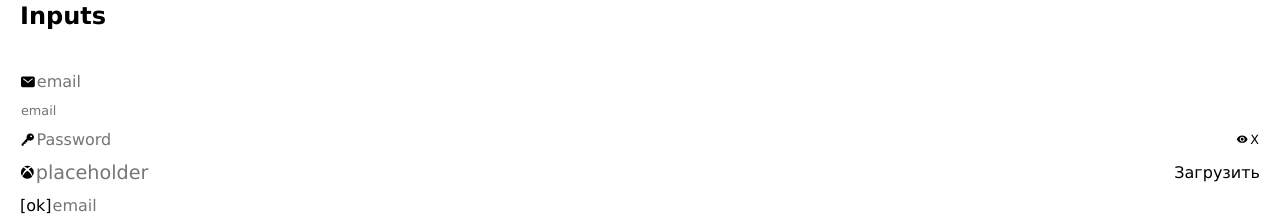
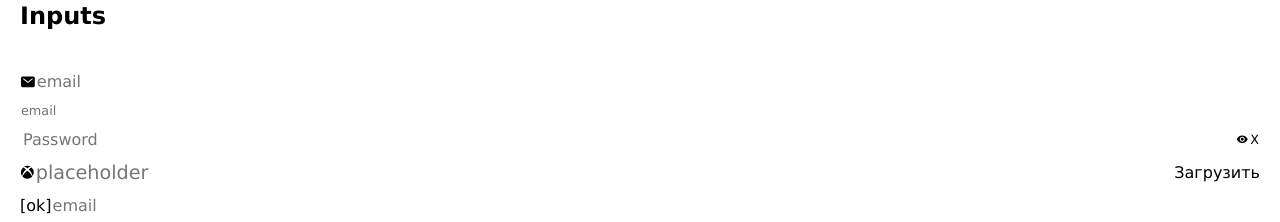
Before and after one commit to VanyaMate/react-ui-kit, a React (Vite) app: page / in a window 1280 px wide. Shown: the part 960-1182 px from the top of the page. Built offline with nearby package versions, Linux system fonts and the light colour scheme.

Commit message:
add IconLoader, update Button styles

```diff
--- a/src/_dev_/ComponentsPreview/InputPreview/InputPreview.tsx
+++ b/src/_dev_/ComponentsPreview/InputPreview/InputPreview.tsx
@@ -12,6 +12,7 @@ import {
     TooltipIcon,
 } from '../../../components/icons/TooltipIcon/ui/TooltipIcon';
 import { P } from '../../../components/typography/P/ui/P';
+import { IconLoader } from '../../../components/icons/IconLoader/ui/IconLoader';
 
 
 export type InputPreviewProps =
@@ -42,8 +43,8 @@ export const InputPreview: FC<InputPreviewProps> = memo(function InputPreview (p
                 placeholder={ 'Password' }
                 type={ 'password' }
                 extraPrefix={
-                    <Icon variant={ 'ghost' }>
-                        <IoKey/>
+                    <Icon variant={ 'ghost' } size={ 'small' }>
+                        <IconLoader/>
                     </Icon>
                 }
                 extraPostfix={
--- a/src/components/buttons/Button/ui/Button.module.css
+++ b/src/components/buttons/Button/ui/Button.module.css
@@ -11,6 +11,11 @@
     border          : 1px solid var(--button-border-color);
     background      : var(--button-bg-color);
     color           : var(--button-bg-text-color);
+
+    & > * {
+        pointer-events : none;
+        user-select    : none;
+    }
 
     &:disabled {
         cursor     : not-allowed;
--- /dev/null
+++ b/src/components/icons/IconLoader/ui/IconLoader.module.css
@@ -0,0 +1,17 @@
+@keyframes rotate360 {
+    from {
+        transform : rotate(0deg);
+    }
+    to {
+        transform : rotate(360deg);
+    }
+}
+
+.container {
+    width         : 100%;
+    height        : 100%;
+    border-radius : 50%;
+    border        : 2px solid var(--border-color);
+    border-left   : 2px solid transparent;
+    animation     : rotate360 .5s infinite ease-in-out;
+}
--- /dev/null
+++ b/src/components/icons/IconLoader/ui/IconLoader.tsx
@@ -0,0 +1,17 @@
+import { type ComponentPropsWithoutRef, type FC, memo } from 'react';
+import classNames from 'classnames';
+import css from './IconLoader.module.css';
+
+
+export type IconLoaderProps =
+    {}
+    & ComponentPropsWithoutRef<'div'>;
+
+export const IconLoader: FC<IconLoaderProps> = memo(function IconLoader (props) {
+    const { className, ...other } = props;
+
+    return (
+        <span { ...other }
+              className={ classNames(css.container, {}, [ className ]) }/>
+    );
+});
```
